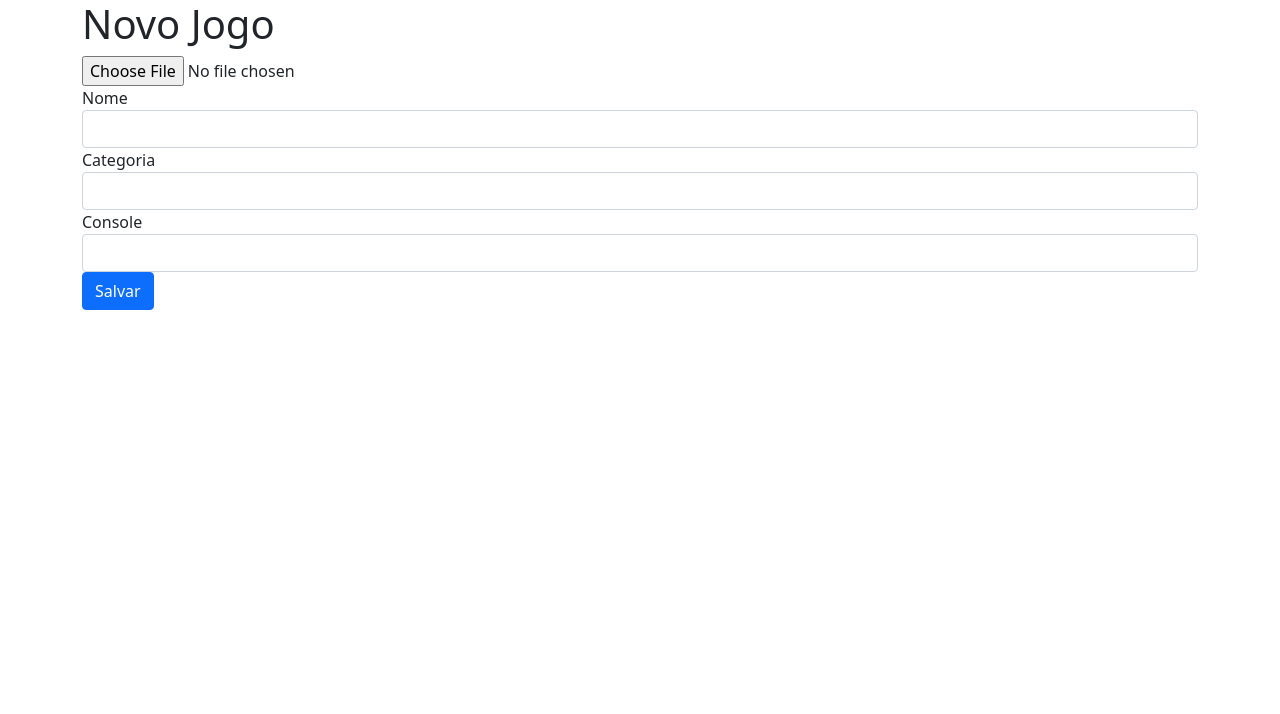
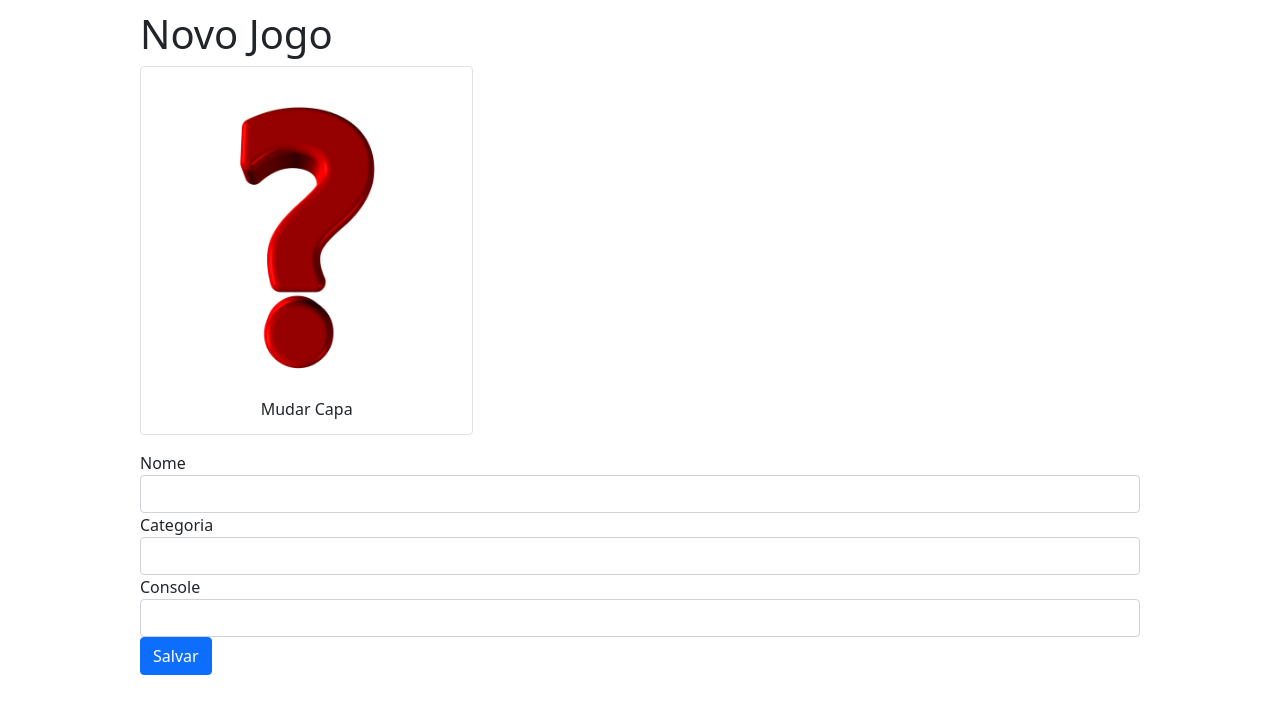
Before and after one commit to gabrielfreire8/Flask---WebApp, a Flask app: page /novo in a window 1280 px wide. Shown: the top 714 px of the page. Run offline with Flask 3, Linux system fonts and the light colour scheme; the visitor is signed in with stand-in values (Sample User, id 1); some libraries are stand-ins or nearby versions.

Commit message:
criação rota para aparecer imagem

```diff
--- a/config.py
+++ b/config.py
@@ -1,3 +1,5 @@
+import os
+
 SECRET_KEY = 'seguro'
 
 SQLALCHEMY_DATABASE_URI = \
@@ -9,4 +11,6 @@ SQLALCHEMY_DATABASE_URI = \
         database='jogoteca'
     )
 
+UPLOAD_PATH = os.path.dirname(os.path.abspath(__file__)) + '/uploads'
+
 SQLALCHEMY_TRACK_MODIFICATIONS = False
--- /dev/null
+++ b/static/app.css
@@ -0,0 +1,68 @@
+body {
+    padding-top: 10px;
+}
+
+.btn {
+    margin-bottom: 10px;
+}
+
+.container {
+    border-radius: 4px;
+    margin: auto;
+    width: 80%;
+}
+
+.little-container {
+    width: 40%;
+    margin: auto;
+}
+
+figcaption {
+    text-align: center;
+    margin: 3px auto;
+}
+
+.fileContainer {
+    overflow: hidden;
+    position: relative;
+}
+
+.fileContainer [type=file] {
+    cursor: pointer;
+    display: block;
+    font-size: 999px;
+    filter: alpha(opacity=0);
+    min-height: 100%;
+    min-width: 100%;
+    opacity: 0;
+    position: absolute;
+    right: 0;
+    text-align: right;
+    top: 0;
+}
+
+td {
+    text-align: center;
+}
+
+.formularioJogo {
+    display: flex;
+}
+
+.formularioImagem {
+    margin-right: 16px
+}
+
+.buttons {
+    margin-top: 16px
+}
+
+.inputBox {
+    width: 700px;
+}
+
+.inputsJogo {
+    width: 100%;
+    margin-left: 1em;
+    margin-bottom: 1em;
+}
--- a/templates/novo.html
+++ b/templates/novo.html
@@ -1,7 +1,20 @@
 {% extends "template.html" %}
 {% block conteudo %}
       <form action="{{ url_for('criar') }}" method="post" enctype="multipart/form-data">
-          <input type="file" name="arquivo" accept=".jpg">
+
+          <figure class="img-thumbnail col-md-4">
+              <img class="img-fluid" src="{{ url_for('imagem', nome_arquivo='capa_padrao.jpg') }}">
+              <figcaption>
+                  <label class="fileContainer">
+                      Mudar Capa
+                      <input type="file" name="arquivo" accept=".jpg">
+
+                  </label>
+              </figcaption>
+          </figure>
+
+
+
         <fieldset>
           <div class="form-group">
             <label for="nome">Nome</label>
--- a/templates/template.html
+++ b/templates/template.html
@@ -5,6 +5,7 @@
     <meta name="viewport" content="width=device-width, initial-scale=1">
     <title>Jogoteca</title>
     <link rel="stylesheet" href="{{ url_for ('static', filename='bootstrap.css') }}">
+    <link rel="stylesheet" href="{{ url_for ('static', filename='app.css') }}">
 </head>
 <body>
 
--- a/views.py
+++ b/views.py
@@ -1,4 +1,4 @@
-from flask import render_template, request, redirect, session, flash, url_for
+from flask import render_template, request, redirect, session, flash, url_for, send_from_directory
 from jogoteca import app, db
 from models import Jogos, Usuarios
 
@@ -37,7 +37,8 @@ def criar():
     db.session.commit()
 
     arquivo = request.files['arquivo']
-    arquivo.save(f'uploads/{arquivo.filename}')
+    uploads_path = app.config['UPLOAD_PATH']
+    arquivo.save(f'{uploads_path}/capa{jogo.id}.jpg')
 
     flash('Jogo cadastrado com sucesso!')
     return redirect(url_for('index'))
@@ -112,3 +113,8 @@ def logout():
     session['usuario_logado'] = None
     flash("Usuário foi deslogado!")
     return redirect(url_for('index'))
+
+
+@app.route('/uploads/<nome_arquivo>')
+def imagem(nome_arquivo):
+    return send_from_directory('uploads',nome_arquivo)
```
Also changed, not shown: uploads/btl.jpg (deleted), uploads/capa_padrao.jpg (added).
